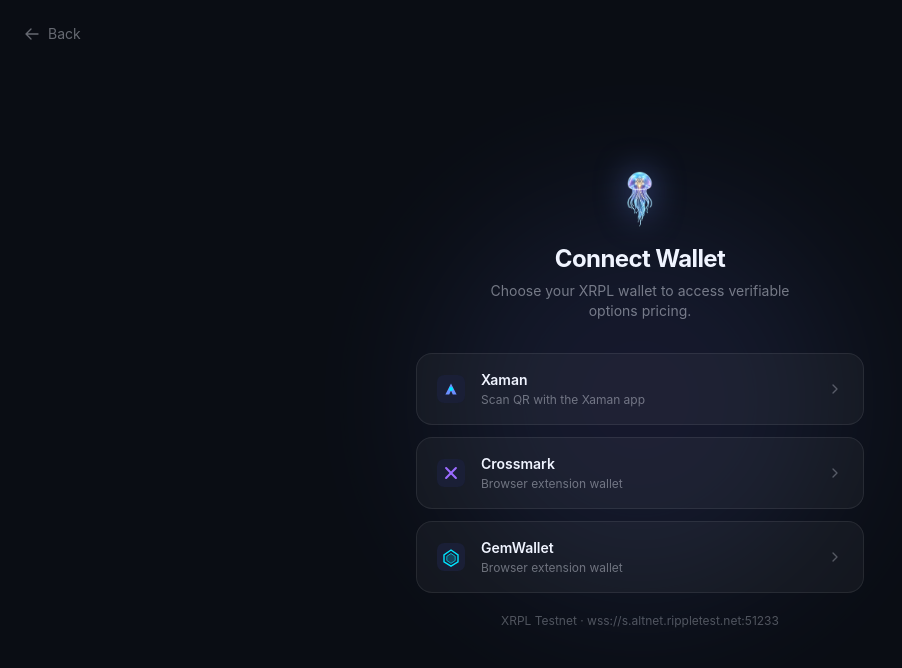
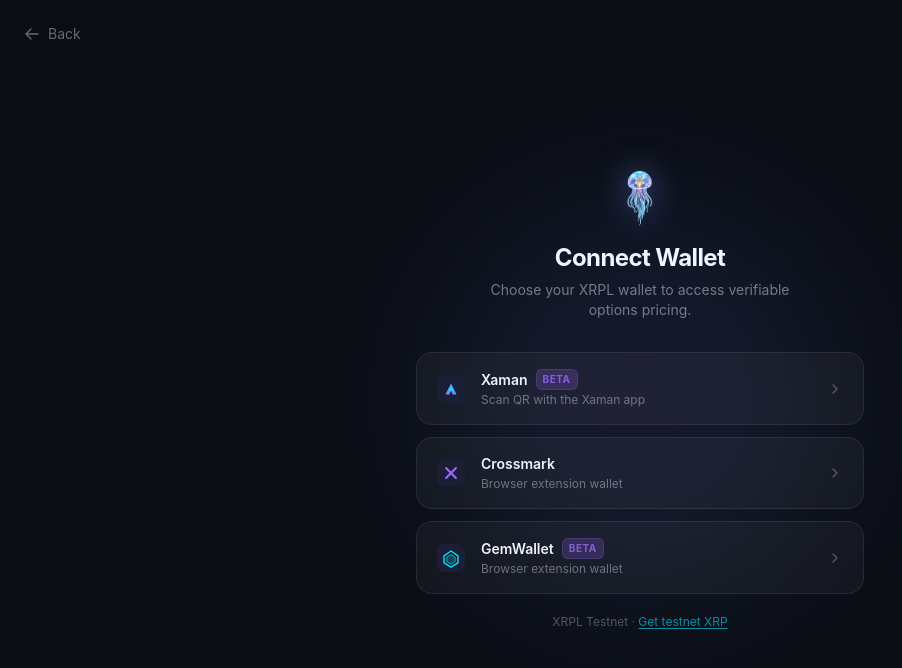
Before and after one commit to ethglobalcannes/VeraFi, a Next.js app: page /login in a window 1280 px wide. Shown: the top 668 px of the page, without its empty margins (0-902 px from the left). Built offline with nearby package versions, Linux system fonts and the light colour scheme.

Commit message:
fix: add Beta label to Xaman/GemWallet, faucet link

```diff
--- a/components/WalletConnectPanel.tsx
+++ b/components/WalletConnectPanel.tsx
@@ -78,11 +78,12 @@ async function pollXamanPayload(
 // ---------------------------------------------------------------------------
 // Wallet definitions
 // ---------------------------------------------------------------------------
-const WALLETS: { id: WalletId; label: string; description: string; icon: React.ReactNode }[] = [
+const WALLETS: { id: WalletId; label: string; description: string; icon: React.ReactNode; wip?: boolean }[] = [
   {
     id: "xaman",
     label: "Xaman",
     description: "Scan QR with the Xaman app",
+    wip: true,
     icon: (
       <svg viewBox="0 0 40 40" fill="none" className="w-7 h-7">
         <rect width="40" height="40" rx="10" fill="#1A1F36" />
@@ -111,6 +112,7 @@ const WALLETS: { id: WalletId; label: string; description: string; icon: React.R
     id: "gemwallet",
     label: "GemWallet",
     description: "Browser extension wallet",
+    wip: true,
     icon: (
       <svg viewBox="0 0 40 40" fill="none" className="w-7 h-7">
         <rect width="40" height="40" rx="10" fill="#1A1F36" />
@@ -268,7 +270,14 @@ export default function WalletConnectPanel() {
             >
               <div className="shrink-0">{w.icon}</div>
               <div className="flex-1">
-                <p className="font-semibold text-brand-text text-sm">{w.label}</p>
+                <div className="flex items-center gap-2">
+                  <p className="font-semibold text-brand-text text-sm">{w.label}</p>
+                  {w.wip && (
+                    <span className="text-[10px] font-bold uppercase tracking-wider px-1.5 py-0.5 rounded-md bg-brand-purple/20 text-brand-purple/80 border border-brand-purple/20">
+                      Beta
+                    </span>
+                  )}
+                </div>
                 <p className="text-xs text-brand-text/40 mt-0.5">{w.description}</p>
               </div>
               {isConnecting && (
@@ -293,7 +302,15 @@ export default function WalletConnectPanel() {
       })}
 
       <p className="text-center text-xs text-brand-text/30 mt-2">
-        XRPL Testnet · wss://s.altnet.rippletest.net:51233
+        XRPL Testnet ·{" "}
+        <a
+          href="https://faucet.tequ.dev/"
+          target="_blank"
+          rel="noopener noreferrer"
+          className="text-brand-cyan/60 hover:text-brand-cyan transition-colors underline underline-offset-2"
+        >
+          Get testnet XRP
+        </a>
       </p>
     </div>
   );
```
